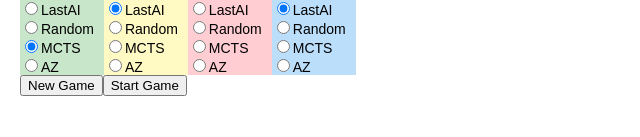
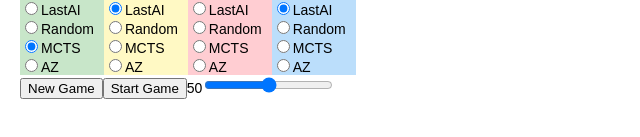
Before and after one commit to adam-zielonka/chinczyk, a React (Create React App) app: page / in a window 1280 px wide. Shown: the part 523-660 px from the top of the page, without its empty margins (0-640 px from the left). Built offline with nearby package versions, Linux system fonts and the light colour scheme.

Commit message:
Added player delay

```diff
--- a/src/Game/Game.tsx
+++ b/src/Game/Game.tsx
@@ -17,7 +17,8 @@ export interface IGameState {
   winner: number,
   players: IPlayer[],
   playerList: PlayerType[],
-  movesCount: number
+  movesCount: number,
+  time: number
 }
 
 export enum PlayerType {
@@ -75,7 +76,8 @@ export default class Game extends React.Component<{}, IGameState> {
         dice: new Dice(game.getState().dice),
         filds: game.getState().filds.map(p => p.map(f => f)),
         players: game.getState().players.map(p => p),
-        playerList: game.getState().playerList.map(p => p)
+        playerList: game.getState().playerList.map(p => p),
+        time: game.getState().time
       }
       this.symulation = true
       this.stopGame = true
@@ -91,6 +93,7 @@ export default class Game extends React.Component<{}, IGameState> {
       ]
       const players: IPlayer[] = this.getPlayers(playerList)
       this.state = {
+        time: 50,
         movesCount: 0,
         winner: 0,
         token: 1,
@@ -152,7 +155,7 @@ export default class Game extends React.Component<{}, IGameState> {
 
   public startGame(this: Game) {
     this.stopGame = false
-    setTimeout(() => this.getPlayer(this.getState().token).play(this), 50)
+    setTimeout(() => this.getPlayer(this.getState().token).play(this), this.getState().time)
   }
 
   public getPlayers(playerList: PlayerType[]): IPlayer[] {
@@ -286,7 +289,7 @@ export default class Game extends React.Component<{}, IGameState> {
         const token = this.nextToken(this)
         const movesCount = this.getState().movesCount + 1
         this.setState({ token, movesCount })
-        setTimeout(() => this.getPlayer(token).play(this), 50)
+        setTimeout(() => this.getPlayer(token).play(this), this.getState().time)
       }
     }
   }
@@ -485,9 +488,17 @@ export default class Game extends React.Component<{}, IGameState> {
           <button onClick={this.startGame.bind(this, this)} disabled={playersCount === 4}>
             Start Game
           </button>
+          {this.state.time}
+          <input type='range' id='playerDelay' value={this.state.time} min='0' max='100'
+            // tslint:disable-next-line:jsx-no-bind
+            onChange={this.handleChangeDelay.bind(this)} />
         </div>
       </div>
     )
+  }
+
+  public handleChangeDelay(event) {
+    this.setState({time: event.target.value})
   }
 
   public render() {
```
